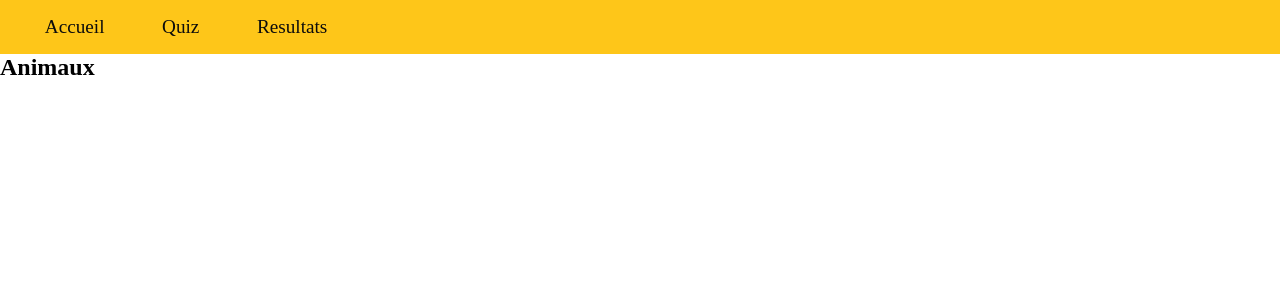
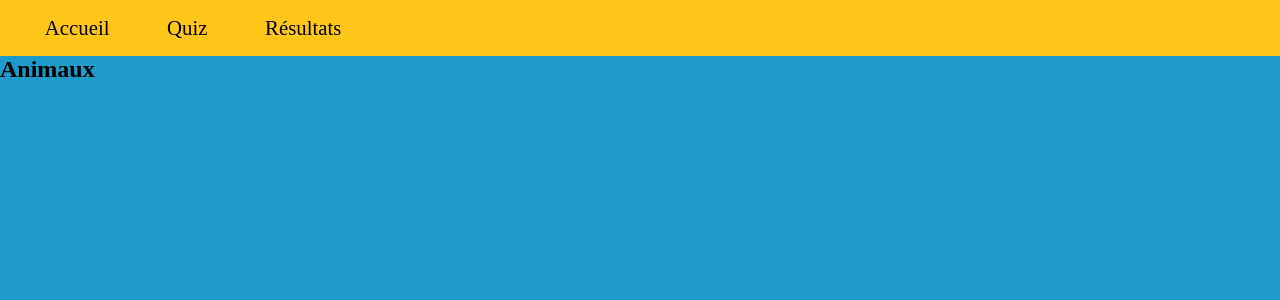
Before and after one commit to Sunnysmilen/Quizz, a React (Vite) app in the folder client/: page /animaux in a window 1280 px wide. Shown: the top 300 px of the page. Built offline with nearby package versions, Linux system fonts and the light colour scheme.

Commit message:
feat: creation of page 404

```diff
--- a/client/src/App.css
+++ b/client/src/App.css
@@ -1,4 +1,5 @@
 * {
   margin: 0;
   padding: 0;
+  background-color: rgba(31, 155, 203, 255);
 }
--- a/client/src/assets/styles/navbar.css
+++ b/client/src/assets/styles/navbar.css
@@ -4,8 +4,9 @@ nav {
 }
 
 a {
-  color: rgb(12, 12, 12);
-  font-size: 1.2rem;
+  color: black;
+  font-size: 1.3rem;
   text-decoration: none;
   margin: 1.8rem;
+  background-color: #fec619;
 }
--- /dev/null
+++ b/client/src/assets/styles/wrong.css
@@ -0,0 +1,4 @@
+.Erreur {
+  width: 100%;
+  margin: 8rem 0 0 0;
+}
--- a/client/src/components/Navbar.tsx
+++ b/client/src/components/Navbar.tsx
@@ -8,7 +8,7 @@ export default function Navbar() {
       <nav>
         <NavLink to="/">Accueil</NavLink>
         <NavLink to="/quiz">Quiz</NavLink>
-        <NavLink to="/Resultats">Resultats</NavLink>
+        <NavLink to="/Resultats">Résultats</NavLink>
       </nav>
     </>
   );
--- a/client/src/main.tsx
+++ b/client/src/main.tsx
@@ -81,7 +81,7 @@ if (rootElement == null) {
 createRoot(rootElement).render(
   <StrictMode>
     <RouterProvider router={router} />
-  </StrictMode>,
+  </StrictMode>
 );
 
 /**
--- a/client/src/pages/Wrong.tsx
+++ b/client/src/pages/Wrong.tsx
@@ -1,5 +1,12 @@
-import quiz from "../assets/images/Quiz.png";
+import erreur from "../assets/images/Erreur404.png";
+import "../assets/styles/wrong.css";
 
 export default function Wrong() {
-  return <img src={quiz} alt="Page erreur" />;
+  return (
+    <>
+      <div className="wrong">
+        <img src={erreur} alt="Page erreur" className="Erreur" />
+      </div>
+    </>
+  );
 }
```
Also changed, not shown: 1 other file (tests, documents, lock files or other folders).
